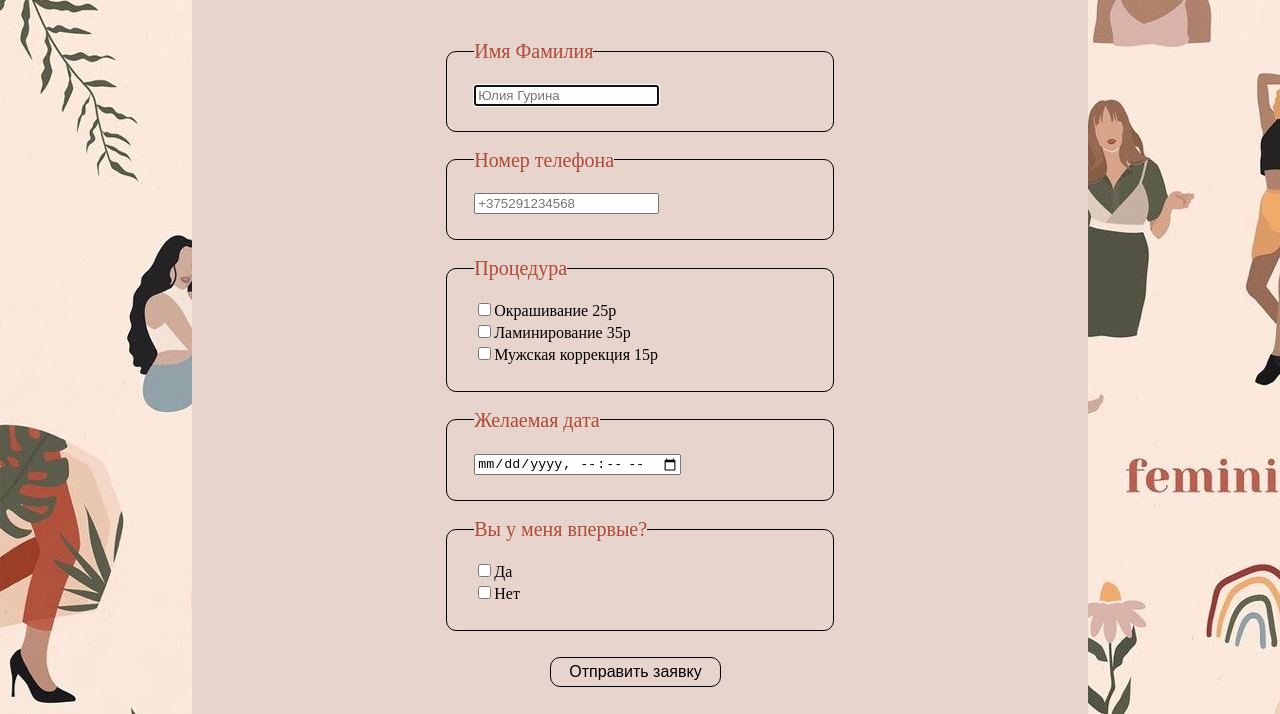
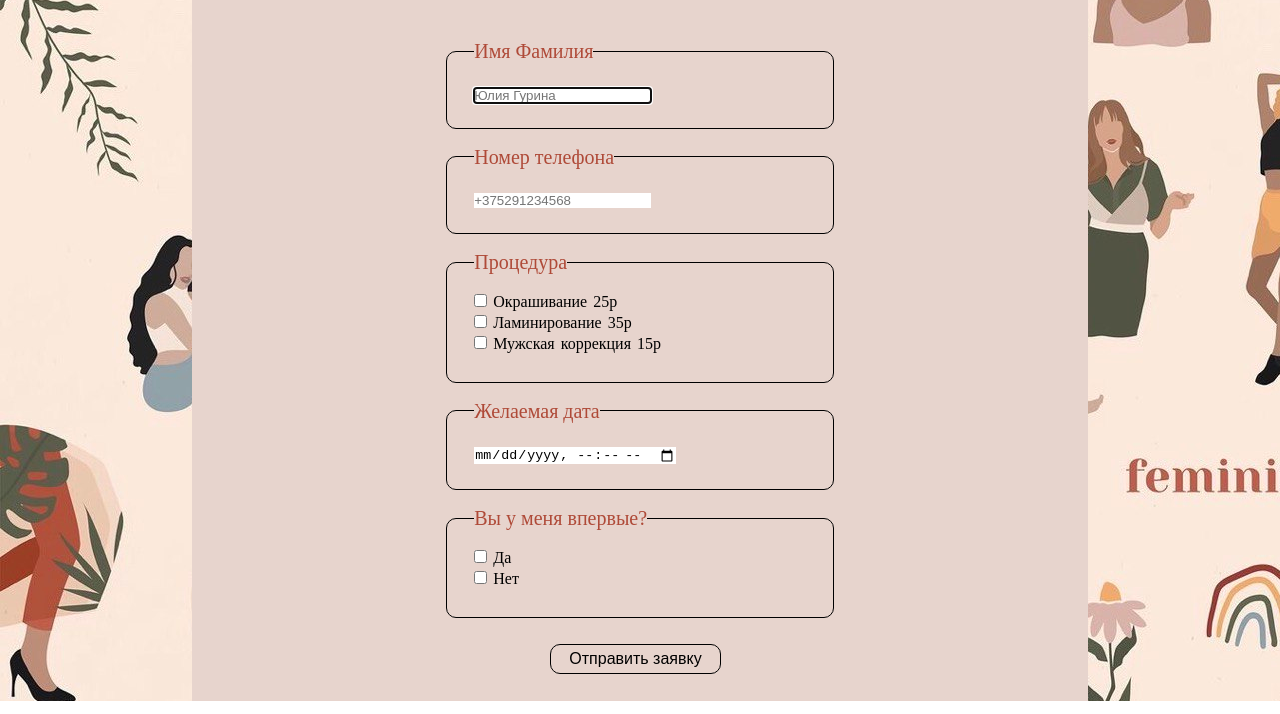
Before and after one commit to s1ga/grn-brows.github.io, a plain HTML site: page index.html in a window 1280 px wide. Shown: the part 165-879 px from the top of the page. Drawn offline with Linux system fonts and the light colour scheme.

Commit message:
Minor fix

```diff
--- a/css/reset.css
+++ b/css/reset.css
@@ -15,7 +15,7 @@ table, caption, tbody, tfoot, thead, tr, th, td,
 article, aside, canvas, details, embed,
 figure, figcaption, footer, header, hgroup,
 menu, nav, output, ruby, section, summary,
-time, mark, audio, video {
+time, mark, audio, video, input {
 	margin: 0;
 	padding: 0;
 	border: 0;
--- a/css/style.css
+++ b/css/style.css
@@ -50,7 +50,8 @@ body {
 .checkbox_par {
     font-size: 16px;
     color: #000000;
-    margin-bottom: 3px;
+    margin-bottom: 5px;
+    word-spacing: 2px;
 }
 
 .form__submit {
--- a/index.html
+++ b/index.html
@@ -47,9 +47,18 @@
                     <legend>Процедура</legend>
 
                     <p class="form__text">
-                        <p class="checkbox_par"><input type="checkbox" name="user_procedure" value="Окрашивание">Окрашивание 25р</p>
-                        <p class="checkbox_par"><input type="checkbox" name="user_procedure" value="Ламинирование">Ламинирование 35р</p>
-                        <p class="checkbox_par"><input type="checkbox" name="user_procedure" value="Мужская коррекция">Мужская коррекция 15р</p>
+                        <p class="checkbox_par">
+                            <input type="checkbox" id="procedure__checkbox1" name="user_procedure" value="Окрашивание">
+                            <label for="procedure__checkbox1">Окрашивание 25р</label>
+                        </p>
+                        <p class="checkbox_par">
+                            <input type="checkbox" id="procedure__checkbox2" name="user_procedure" value="Ламинирование">
+                            <label for="procedure__checkbox2">Ламинирование 35р</label>
+                        </p>
+                        <p class="checkbox_par">
+                            <input type="checkbox" id="procedure__checkbox3" name="user_procedure" value="Мужская коррекция">
+                            <label for="procedure__checkbox3">Мужская коррекция 15р</label>
+                        </p>
                     </p>
                 </fieldset>
                 <!-- Дата -->
@@ -65,8 +74,14 @@
                     <legend>Вы у меня впервые?</legend>
 
                     <p class="form__text first-time">
-                        <p class="checkbox_par"><input type="checkbox" name="user_first-time" id="form__checkbox1" onclick="check()">Да</p>
-                        <p class="checkbox_par"><input type="checkbox" name="user_first-time" id="form__checkbox2" onclick="check()">Нет</p>
+                        <p class="checkbox_par">
+                            <input type="checkbox" name="user_first-time" id="first-time__checkbox1" onclick="check()">
+                            <label for="first-time__checkbox1">Да</label>
+                        </p>
+                        <p class="checkbox_par">
+                            <input type="checkbox" name="user_first-time" id="first-time__checkbox2" onclick="check()">
+                            <label for="first-time__checkbox2">Нет</label>
+                        </p>
                     </p>
                 </fieldset>
                 <!-- Дата рождения -->
--- a/js/script.js
+++ b/js/script.js
@@ -1,5 +1,5 @@
-let checkbox1 = document.getElementById('form__checkbox1');
-let checkbox2 = document.getElementById('form__checkbox2');
+let checkbox1 = document.getElementById('first-time__checkbox1');
+let checkbox2 = document.getElementById('first-time__checkbox2');
 let birth_id = "form__birth"
 
 function check() {
```
